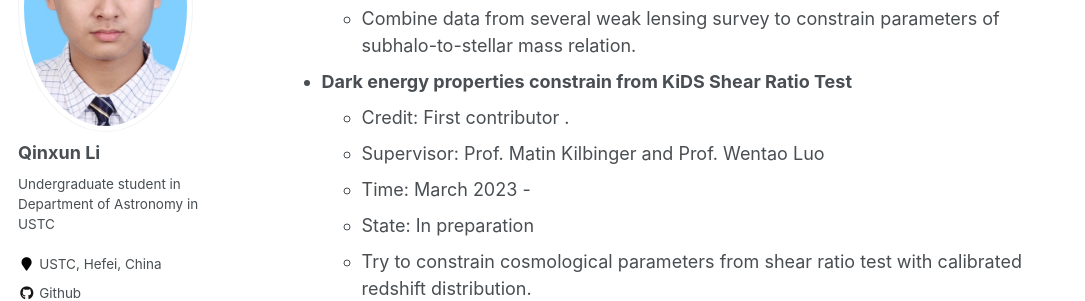
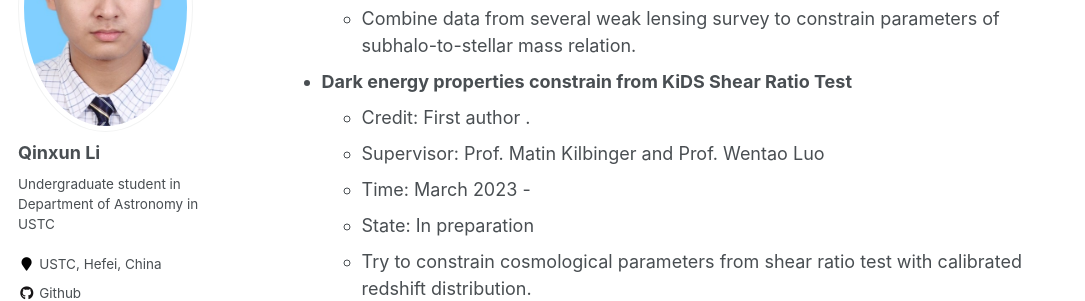
Before and after one commit to qxli2333/qxli2333.github.io, a Jekyll site: the page built from _pages/about.md, in a window 1280 px wide and 900 px high, scrolled down 1668 px. Shown: the part 153-454 px from the top of the window, without its empty margins (0-1085 px from the left). Built offline with Jekyll 4.4.1, drawn with Linux system fonts in a browser that asks for light colours; some web fonts are replaced; formulas are drawn with MathJax 3.

Commit message:
modified:   _pages/about.md 	modified:   _pages/research.md

```diff
--- a/_pages/about.md
+++ b/_pages/about.md
@@ -57,7 +57,7 @@ Research experience
   * Combine data from several weak lensing survey to constrain parameters of subhalo-to-stellar mass relation.
 
 * **Dark energy properties constrain from KiDS Shear Ratio Test**
-  * Credit: First contributor .
+  * Credit: First author .
   * Supervisor: Prof. Matin Kilbinger and Prof. Wentao Luo
   * Time: March 2023 -
   * State: In preparation
```
Also changed, not shown: _pages/research.md (+1 -1 lines).
